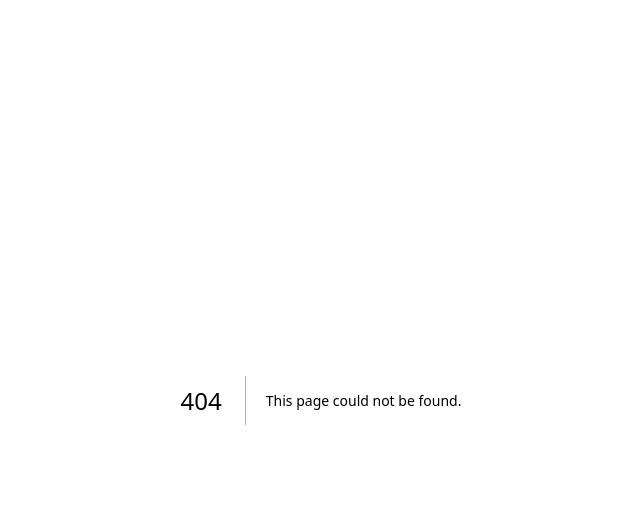
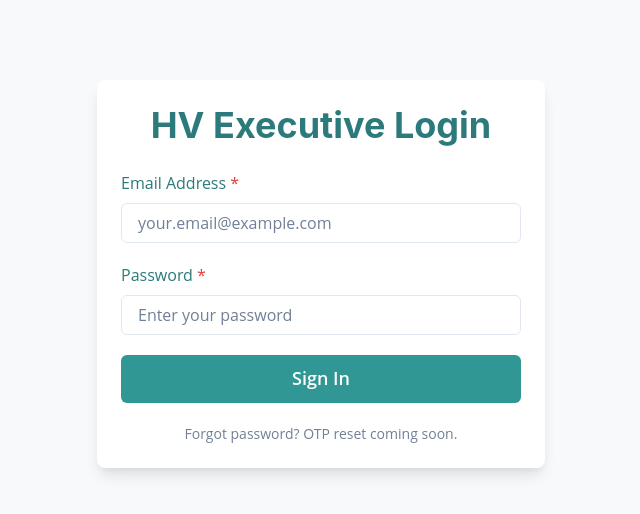
Before and after one commit to labbit-23/labbit-main, a Next.js app: page /phlebo-login in a window 1280 px wide. Before the commit this address had no page. Shown: the top 514 px of the page, without its empty margins (319-959 px from the left). Built offline with nearby package versions, Linux system fonts and the light colour scheme; no server answers.

Commit message:
Create page.js

```diff
--- /dev/null
+++ b/app/phlebo-login/page.js
@@ -0,0 +1,125 @@
+"use client";
+
+import { useState } from "react";
+import {
+  Box,
+  Heading,
+  Input,
+  Button,
+  VStack,
+  FormControl,
+  FormLabel,
+  Alert,
+  AlertIcon,
+  useToast,
+  Text,
+} from "@chakra-ui/react";
+import { createClient } from "@supabase/supabase-js";
+
+const supabase = createClient(
+  process.env.NEXT_PUBLIC_SUPABASE_URL,
+  process.env.NEXT_PUBLIC_SUPABASE_ANON_KEY
+);
+
+export default function PhleboLoginPage() {
+  const [email, setEmail] = useState("");
+  const [password, setPassword] = useState("");
+  const [loading, setLoading] = useState(false);
+  const [errorMsg, setErrorMsg] = useState(null);
+  const toast = useToast();
+
+  const handleLogin = async (e) => {
+    e.preventDefault();
+    setErrorMsg(null);
+
+    if (!email || !password) {
+      setErrorMsg("Please enter both email and password.");
+      return;
+    }
+
+    setLoading(true);
+
+    const { data, error } = await supabase.auth.signInWithPassword({
+      email,
+      password,
+    });
+
+    setLoading(false);
+
+    if (error) {
+      setErrorMsg(error.message || "Failed to login.");
+      return;
+    }
+
+    if (data.session) {
+      toast({
+        title: "Login successful!",
+        status: "success",
+        duration: 3000,
+        isClosable: true,
+      });
+      // TODO: Redirect to the dashboard or phlebo homepage, e.g.,
+      // router.push('/phlebo')
+    }
+  };
+
+  return (
+    <Box maxW="md" mx="auto" mt={20} p={6} borderRadius="lg" boxShadow="lg" bg="white">
+      <Heading mb={6} textAlign="center" color="brand.600">
+        HV Executive Login
+      </Heading>
+
+      <form onSubmit={handleLogin}>
+        <VStack spacing={5} align="stretch">
+          <FormControl isRequired>
+            <FormLabel>Email Address</FormLabel>
+            <Input
+              type="email"
+              placeholder="your.email@example.com"
+              value={email}
+              onChange={(e) => setEmail(e.target.value)}
+              autoComplete="email"
+              focusBorderColor="brand.400"
+              aria-label="Email Address"
+            />
+          </FormControl>
+
+          <FormControl isRequired>
+            <FormLabel>Password</FormLabel>
+            <Input
+              type="password"
+              placeholder="Enter your password"
+              value={password}
+              onChange={(e) => setPassword(e.target.value)}
+              autoComplete="current-password"
+              focusBorderColor="brand.400"
+              aria-label="Password"
+            />
+          </FormControl>
+
+          {errorMsg && (
+            <Alert status="error" borderRadius="md">
+              <AlertIcon />
+              {errorMsg}
+            </Alert>
+          )}
+
+          <Button
+            type="submit"
+            colorScheme="brand"
+            size="lg"
+            isLoading={loading}
+            loadingText="Signing in..."
+            aria-label="Sign in"
+          >
+            Sign In
+          </Button>
+
+          <Text fontSize="sm" textAlign="center" color="gray.500">
+            Forgot password? OTP reset coming soon.
+          </Text>
+        </VStack>
+      </form>
+    </Box>
+  );
+}
```
